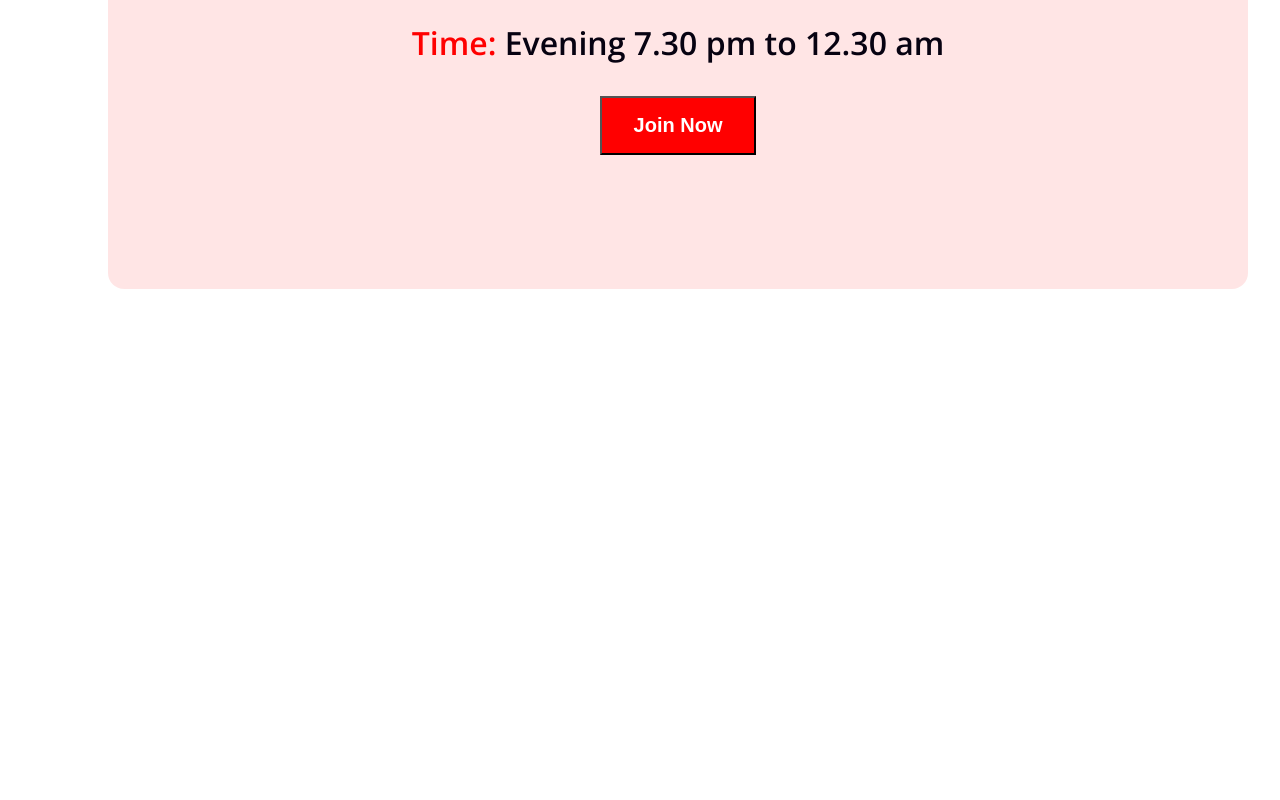
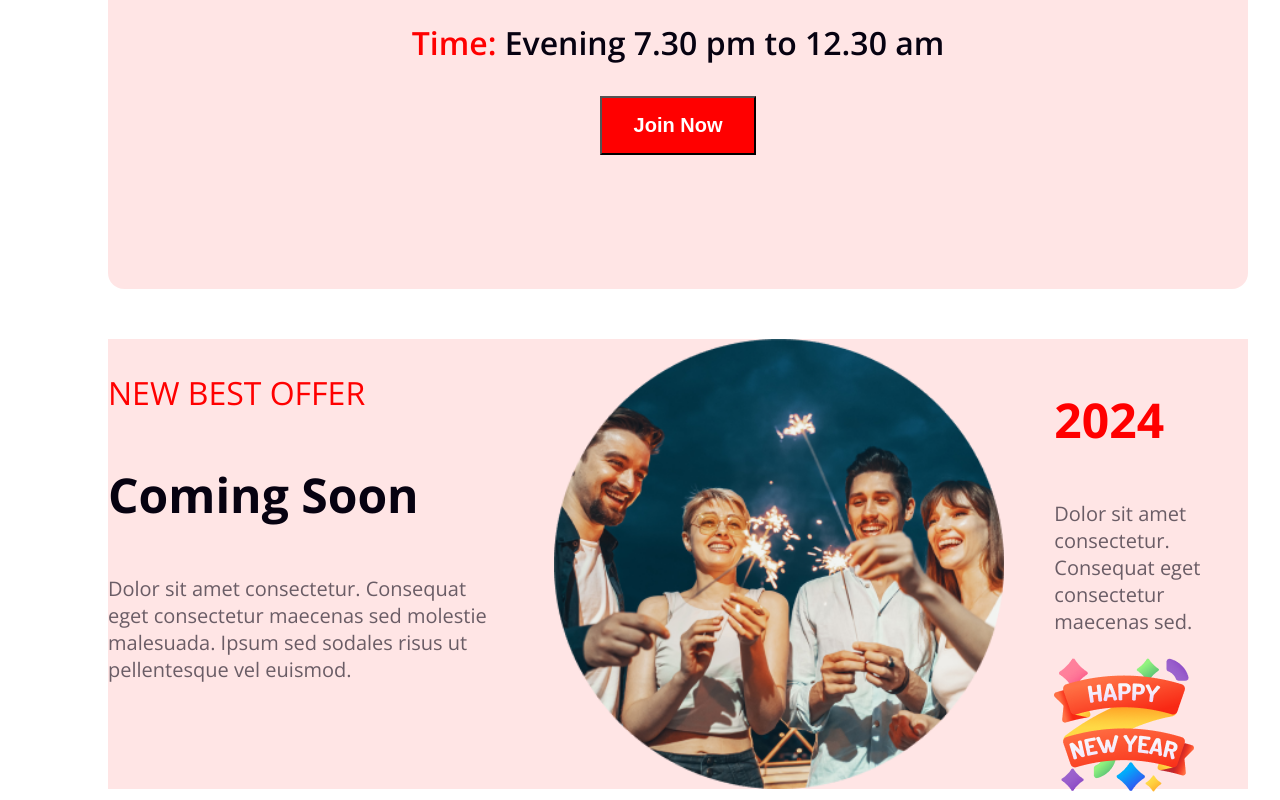
Before and after one commit to nasim-ferdous/web-develpment-new-year-offer, a plain HTML site: page index.html in a window 1280 px wide. Shown: the part 2536-3336 px from the top of the page. Before the commit the page ends 2833 px from the top, so only its background shows below. Drawn offline with nearby package versions, Linux system fonts and the light colour scheme.

Commit message:
added best offer section

```diff
--- a/index.html
+++ b/index.html
@@ -67,6 +67,25 @@
             </div>
 
         </div>
+        <div class="best-offer open-sans-inter">
+            <div class="comming-soon">
+                <p class="best-offer-title orange">NEW BEST OFFER</p>
+                <p class="best-offer-sub-title">Coming Soon</p>
+                <p class="best-offer-description">Dolor sit amet consectetur. Consequat eget consectetur maecenas sed molestie malesuada. Ipsum sed sodales risus ut pellentesque vel euismod.</p>
+
+            </div>
+            <div class="best-offer-imgs">
+                <img class="best-offer-img" src="images/Ellipse 1.png" alt="">
+            </div>
+            <div class="best-offer-new-year">
+                <p class="twenty orange">2024</p>
+                <p class="twenty-description">
+                    Dolor sit amet consectetur. Consequat eget consectetur maecenas sed.
+                </p>
+                <img src="images/Group 96.png" alt="" class="twenty-img">
+            </div>
+
+        </div>
 
     </main>
     <footer>
--- a/styles/offer.css
+++ b/styles/offer.css
@@ -153,13 +153,72 @@
     color: rgba(7, 2, 17, 1);
 
 }
-.design{
+
+.design {
     color: #FF0000;
 }
-.btn{
+
+.btn {
     background-color: #FF0000;
     padding: 16px 32px;
     font-weight: bold;
     font-size: 20px;
 
 }
+
+.best-offer {
+    display: flex;
+    justify-content: space-between;
+    gap: 50px;
+    width: 1140px;
+    height: 450px;
+    background-color: rgba(255, 0, 0, .1);
+    border: 1px;
+    border-color: black;
+    background-repeat: no-repeat;
+    background-position: center;
+    background-size: cover;
+    margin-left: 100px;
+    margin-top: 50px;
+
+}
+
+.best-offer-title {
+    font-weight: 500px;
+    font-size: 32px;
+}
+
+.best-offer-sub-title {
+    font-weight: bold;
+    font-size: 48px;
+    color: rgba(7, 2, 17, 1);
+}
+
+.best-offer-description {
+    font-weight: 400px;
+    font-size: 20px;
+    color: rgba(7, 2, 17, 0.6);
+}
+
+.best-offer-img {
+    width: 450px;
+    height: 450px;
+
+}
+
+.twenty {
+    font-weight: bold;
+    font-size: 48px;
+
+}
+
+.twenty-description {
+    font-weight: 400px;
+    font-size: 20px;
+    color: rgba(7, 2, 17, 0.6);
+
+}
+.twenty-img{
+    width: 140px;
+    height: 140px;
+}
```
